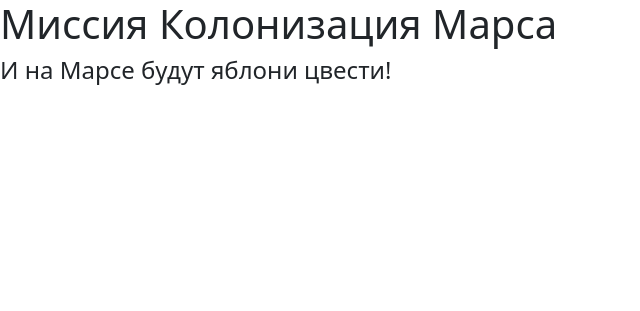
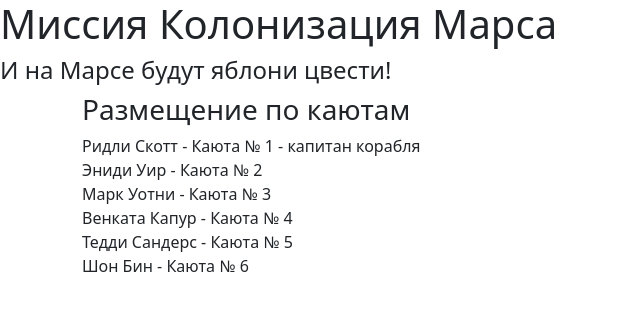
Before and after one commit to Alchemmist/Yandex-Mars, a Flask app: page /distribution in a window 1280 px wide. Shown: the top 311 px of the page, without its empty margins (0-640 px from the left). Run offline with Flask 3, Linux system fonts and the light colour scheme.

Commit message:
solve task: distribution

```diff
--- a/app/main.py
+++ b/app/main.py
@@ -93,6 +93,23 @@ def login():
     return render_template('login.html', title='Аворийный доступ', form=form)
 
 
+# По каютам!
+@app.route('/distribution')
+def distribution():
+    content = {
+            "crew": [
+                "Ридли Скотт",
+                "Эниди Уир",
+                "Марк Уотни",
+                "Венката Капур",
+                "Тедди Сандерс",
+                "Шон Бин",
+                ]
+    }
+    return render_template('distribution.html', **content)
+
+
+
 if __name__ == '__main__':
     # Добавить капитана и 3-х членов экипажа
     #add_colonials(PATH_TO_DB)
--- a/app/templates/auto_answer.html
+++ b/app/templates/auto_answer.html
@@ -1,10 +1,7 @@
 {% extends "base.html" %}
-
 
 {% block content %}
 <head>
-    <meta charset="UTF-8">
-    <title>{{ title }}</title>
     <link rel="stylesheet" href="static/css/auto_answer.css"/>
 </head>
 <body>
--- a/app/templates/base.html
+++ b/app/templates/base.html
@@ -9,7 +9,6 @@
         href="https://cdn.jsdelivr.net/npm/bootstrap@5.0.0-beta1/dist/css/bootstrap.min.css"
         integrity="sha384-giJF6kkoqNQ00vy+HMDP7azOuL0xtbfIcaT9wjKHr8RbDVddVHyTfAAsrekwKmP1"
   crossorigin="anonymous">
-  <link rel="stylesheet" href="static/css/login.css"/>
 </head>
 <body>
 <h1>Миссия Колонизация Марса</h1>
--- /dev/null
+++ b/app/templates/distribution.html
@@ -0,0 +1,20 @@
+{% extends "base.html" %}
+
+{% block content %}
+<head>
+
+</head>
+<body>
+    {% set cabinet = "Каюта №" %}
+    <h3>Размещение по каютам</h3>
+    {% for i in crew %}
+        {% if loop.index == 1 %}
+            <font>{{ i }} - {{ cabinet }} {{ loop.index }} - капитан корабля</font>
+            <br>
+        {% else %}
+            <font>{{ i }} - {{ cabinet }} {{ loop.index }}</font>
+            <br>
+        {% endif %}
+    {% endfor %}
+</body>
+{% endblock %}
--- a/app/templates/login.html
+++ b/app/templates/login.html
@@ -1,6 +1,10 @@
 {% extends "base.html" %}
 
 {% block content %}
+<head>
+    <link rel="stylesheet" href="static/css/login.css"/>
+</head>
+<body>
     <img src="/static/img/mars.jpeg"/>
     <h1>Аворийный доступ</h1>
     <form action="" method="post">
@@ -47,4 +51,5 @@
         <p>{{ form.submit(type="submit", class="btn btn-primary") }}</p>
         <div>{{ message }}</div>
     </form>
+</body>
 {% endblock %}
```
Also changed, not shown: README.md, app/bluprint.py (renamed from app/main2.py).
